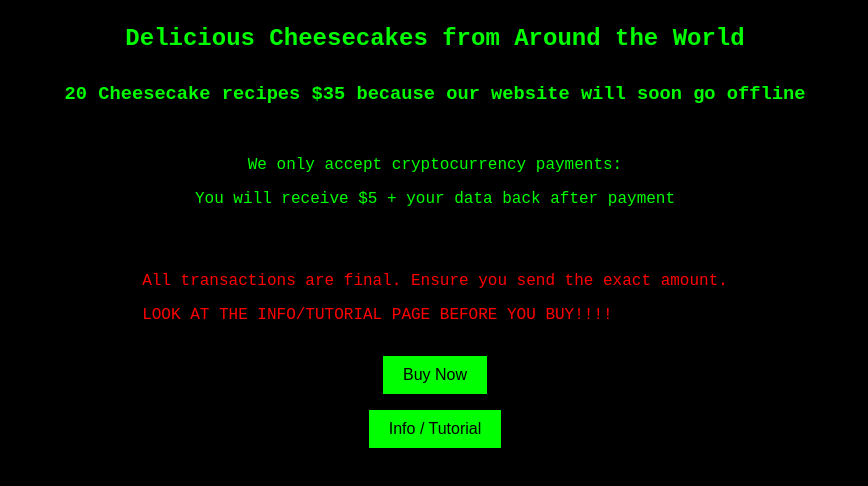
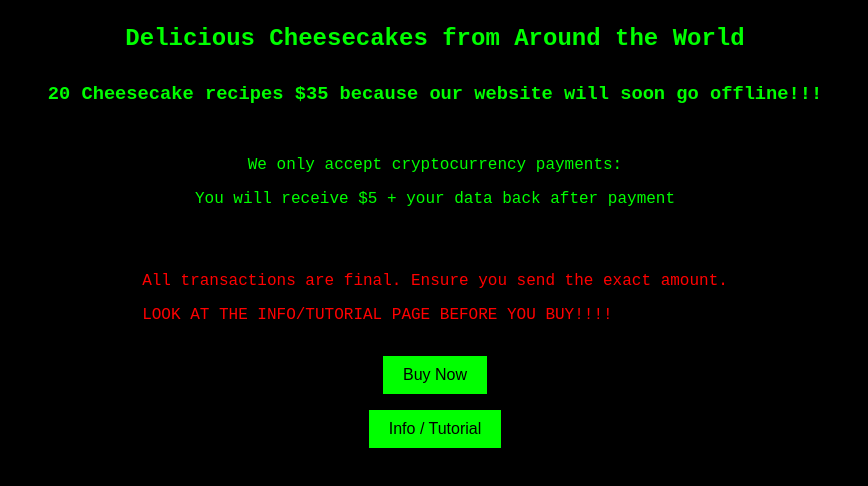
Before and after one commit to isellcashcakes/isellcashcake, a plain HTML site: page index.html in a window 1280 px wide. Shown: the part 204-690 px from the top of the page, without its empty margins (205-1073 px from the left). Drawn offline with Linux system fonts and the light colour scheme.

Commit message:
index.html

```diff
--- a/index.html
+++ b/index.html
@@ -46,7 +46,7 @@
 <body>
     <h1>Welcome to the Global Cheesecake Data Shop</h1>
     <h2>Delicious Cheesecakes from Around the World</h2>
-    <h3>20 Cheesecake recipes $35 because our website will soon go offline</h3>
+    <h3>20 Cheesecake recipes $35 because our website will soon go offline!!!</h3>
 
 
     <div class="payment-info">
```
